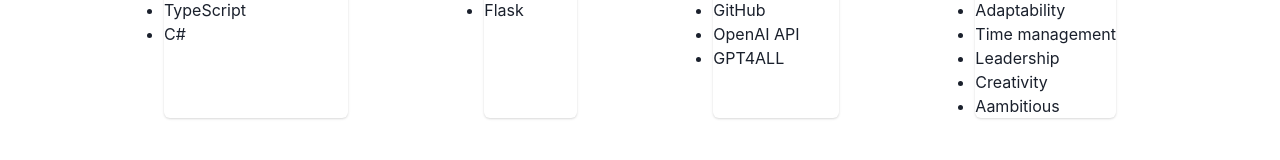
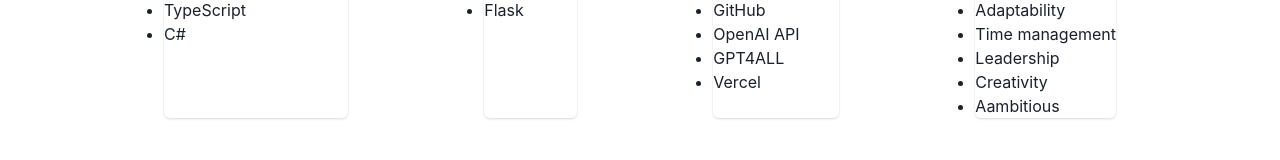
Before and after one commit to guhan1584/Portfolio, a React (Vite) app in the folder Personal-Website/: page /resume in a window 1280 px wide. Shown: the part 1574-1734 px from the top of the page. Built offline with nearby package versions, Linux system fonts and the light colour scheme.

Commit message:
Editting skills

```diff
--- a/Personal-Website/src/components/resume/Skills.tsx
+++ b/Personal-Website/src/components/resume/Skills.tsx
@@ -38,6 +38,7 @@
             <li>GitHub</li>
             <li>OpenAI API</li>
             <li>GPT4ALL</li>
+            <li>Vercel</li>
           </ul>
         </h1>
       </Card>
```
